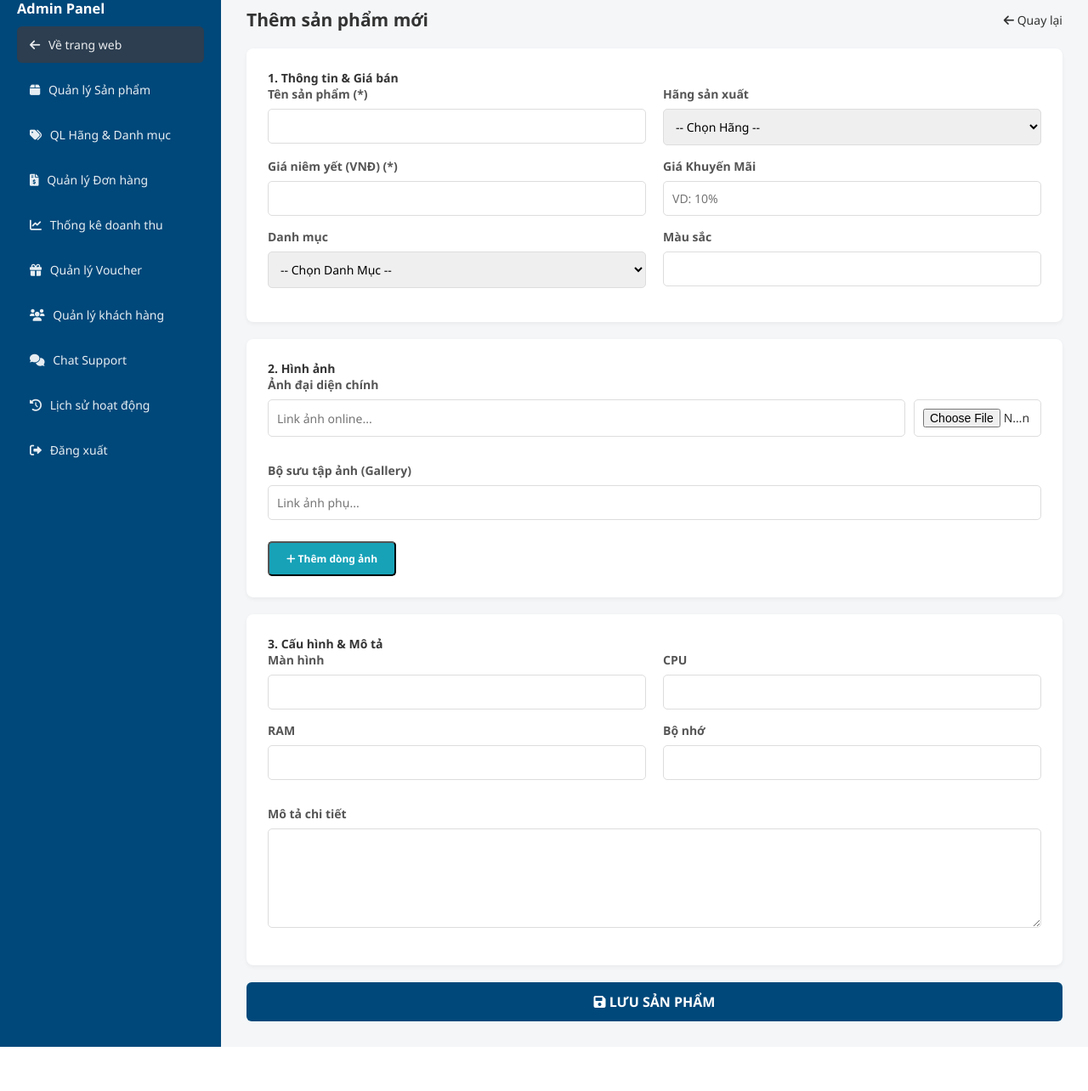
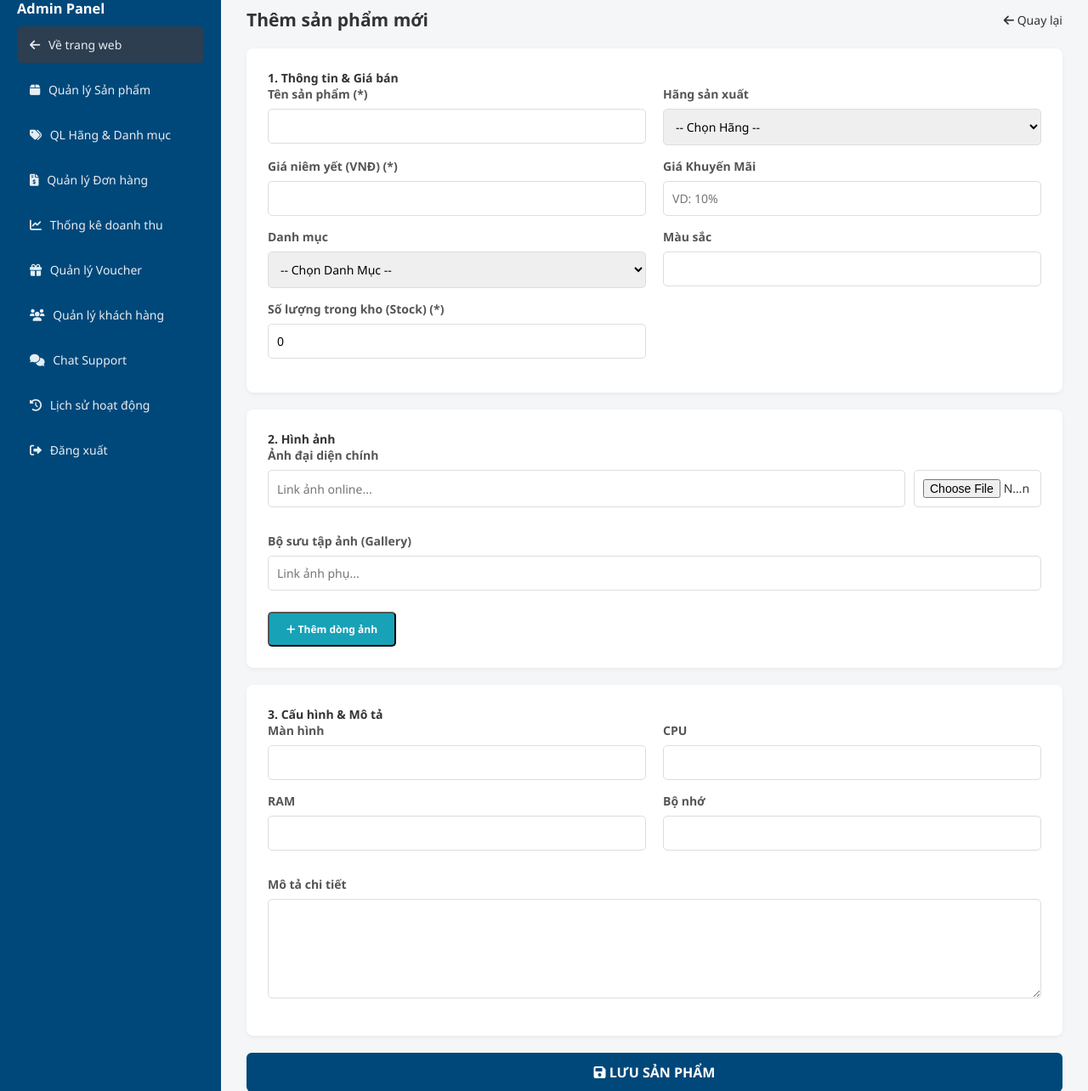
Before and after one commit to BinhIsReal/MobileStore, a PHP site: page /admin/product_form.php in a window 1280 px wide. Shown: the part 21-1305 px from the top of the page at 85% size. Before the commit the page ends 1253 px from the top, so only its background shows below. Run offline with PHP 8.4, Linux system fonts and the light colour scheme; the visitor is signed in with stand-in values (Sample User, id 1); tables that the repository leaves empty or names only in its code hold one stand-in row (values such as "Sample post"); some libraries are stand-ins or nearby versions.

Commit message:
update 3.2

```diff
--- a/admin/product_form.php
+++ b/admin/product_form.php
@@ -57,6 +57,9 @@ if ($_SERVER['REQUEST_METHOD'] == 'POST') {
     // SECURITY: Không dùng htmlspecialchars ở đây vì sẽ mã hóa khi in ra HTML; strip_tags đủ để loại XSS ở field text
     $desc = trim($_POST['description'] ?? '');
 
+    // Xử lý số lượng thực tế
+    $stock = isset($_POST['stock']) ? intval($_POST['stock']) : 0;
+
     // Xử lý ảnh
     $image = $_POST['image_link'] ?? '';
     if (isset($_FILES['image_file']) && $_FILES['image_file']['error'] === 0) {
@@ -88,13 +91,13 @@ if ($_SERVER['REQUEST_METHOD'] == 'POST') {
 
     // INSERT / UPDATE
     if ($id > 0) {
-        $sql = "UPDATE products SET name=?, price=?, sale_price=?, image=?, brand_id=?, category_id=?, colors=?, specs=?, description=? WHERE id=?";
+        $sql = "UPDATE products SET name=?, price=?, sale_price=?, image=?, brand_id=?, category_id=?, colors=?, specs=?, description=?, stock=? WHERE id=?";
         $stmt = $conn->prepare($sql);
-        $stmt->bind_param("sddsiisssi", $name, $price, $sale_price, $image, $brand_id, $category_id, $colors, $specs, $desc, $id);
+        $stmt->bind_param("sddsiisssii", $name, $price, $sale_price, $image, $brand_id, $category_id, $colors, $specs, $desc, $stock, $id);
     } else {
-        $sql = "INSERT INTO products (name, price, sale_price, image, brand_id, category_id, colors, specs, description) VALUES (?, ?, ?, ?, ?, ?, ?, ?, ?)";
+        $sql = "INSERT INTO products (name, price, sale_price, image, brand_id, category_id, colors, specs, description, stock) VALUES (?, ?, ?, ?, ?, ?, ?, ?, ?, ?)";
         $stmt = $conn->prepare($sql);
-        $stmt->bind_param("sddsiisss", $name, $price, $sale_price, $image, $brand_id, $category_id, $colors, $specs, $desc);
+        $stmt->bind_param("sddsiisssi", $name, $price, $sale_price, $image, $brand_id, $category_id, $colors, $specs, $desc, $stock);
     }
 
     if ($stmt->execute()) {
@@ -105,7 +108,7 @@ if ($_SERVER['REQUEST_METHOD'] == 'POST') {
         include_once '../includes/admin_logger.php';
         $new_data = [
             'name' => $name, 'price' => $price, 'sale_price' => $sale_price,
-            'brand_id' => $brand_id, 'category_id' => $category_id, 'colors' => $colors
+            'brand_id' => $brand_id, 'category_id' => $category_id, 'colors' => $colors, 'stock' => $stock
         ];
         if ($id > 0) {
             logAdminAction($conn, 'Sửa Sản Phẩm', 'admin/product_form.php', "Cập nhật sản phẩm: $name", $product, $new_data);
@@ -224,6 +227,14 @@ render_form:
                                 value="<?= htmlspecialchars($product['colors'] ?? '') ?>">
                         </div>
                     </div>
+                    <div class="grid-2">
+                        <div>
+                            <label class="form-label">Số lượng trong kho (Stock) (*)</label>
+                            <input type="number" name="stock" class="form-control" required min="0" placeholder="VD: 50"
+                                value="<?= isset($product['stock']) ? $product['stock'] : 0 ?>">
+                        </div>
+                        <div></div>
+                    </div>
                 </div>
 
                 <div class="form-section">
--- a/admin/products.php
+++ b/admin/products.php
@@ -170,7 +170,7 @@ $result = $stmt->get_result();
                             </td>
                             <td>
                                 <div class="product-name-text"><?= $row['name'] ?></div>
-                                <small class="product-stock-text">Kho: 100 (Demo)</small>
+                                <small class="product-stock-text">Kho: <?= isset($row['stock']) ? $row['stock'] : 0 ?></small>
                             </td>
                             <td><?= $row['cat_name'] ?></td>
                             <td><?= $row['brand_name'] ?></td>
--- a/api/chat_api.php
+++ b/api/chat_api.php
@@ -92,9 +92,18 @@ if ($action == 'send_message') {
 
             // 2. TÍCH HỢP RAG TÌM KIẾM SẢN PHẨM KHỚP Ý ĐỊNH MUA HÀNG
             $categories = ['điện thoại', 'màn hình', 'đồng hồ', 'linh kiện', 'pc', 'loa', 'máy ảnh', 'laptop', 'tai nghe', 'chuột', 'bàn phím', 'phụ kiện', 'smartwatch'];
-            $brands = ['iphone', 'samsung', 'xiaomi', 'oppo', 'vivo', 'asus', 'dell', 'hp', 'macbook', 'apple', 'sony', 'jbl', 'lg'];
-            $action_keywords = ['giá', 'mua', 'bao nhiêu', 'rẻ', 'tư vấn', 'tìm', 'có'];
-            $keywords = array_merge($categories, $brands, $action_keywords);
+            $brands = ['iphone', 'samsung', 'xiaomi', 'oppo', 'vivo', 'asus', 'dell', 'hp', 'macbook', 'apple', 'sony', 'jbl', 'lg', 'realme', 'nokia'];
+
+            // Tải thêm thương hiệu từ DB để đảm bảo không sót (VD: Realme, Huawei...)
+            $db_brands = $conn->query("SELECT name FROM brands");
+            if ($db_brands) {
+                while($b = $db_brands->fetch_assoc()) {
+                     $brands[] = mb_strtolower(trim($b['name']), 'UTF-8');
+                }
+            }
+
+            $action_keywords = ['giá', 'mua', 'bao', 'nhiêu', 'rẻ', 'tư', 'vấn', 'tìm', 'có', 'cần', 'xem'];
+            $keywords = array_merge($categories, $brands); // Tạm bỏ action_keywords khỏi $keywords để tránh nhiễu
 
             $msg_lower = mb_strtolower($msg, 'UTF-8');
             $has_intent = false;
@@ -118,16 +127,19 @@ if ($action == 'send_message') {
                 }
 
                 if (empty($search_term)) {
-                     // Dự phòng tìm kiếm từ khóa bất kỳ nếu chỉ hỏi "tư vấn", "giá",...
-                     preg_match_all('/\b\w+\b/u', mb_strtolower(str_replace($action_keywords, '', $msg), 'UTF-8'), $matches);
+                     // Dự phòng: Lấy các từ khóa sau khi đã loại bỏ stop-words
+                     $stop_words = array_merge($action_keywords, ['điện', 'thoại', 'máy', 'cái', 'tôi', 'mình', 'em', 'anh', 'chị', 'bạn', 'shop', 'ơi', 'à', 'ạ']);
+                     $clean_msg = str_replace($stop_words, '', $msg_lower);
+                     preg_match_all('/\b\w+\b/u', trim($clean_msg), $matches);
                      if (!empty($matches[0])) {
-                         $search_term = implode(' ', array_slice($matches[0], 0, 2));
+                         $search_term = implode(' ', array_slice($matches[0], 0, 3));
                      }
                 }
 
                 $like_term = "%{$search_term}%";
                 if ($search_term == '') $like_term = "%";
-                $search_stmt = $conn->prepare("SELECT id, name, price FROM products WHERE name LIKE ? LIMIT 5");
+                // ĐÃ SỬA: Lấy thêm stock để cung cấp số lượng thực tế cho Chatbot
+                $search_stmt = $conn->prepare("SELECT id, name, price, stock FROM products WHERE name LIKE ? LIMIT 8");
                 $search_stmt->bind_param("s", $like_term);
                 $search_stmt->execute();
                 $search_res = $search_stmt->get_result();
@@ -139,7 +151,8 @@ if ($action == 'send_message') {
                     while ($p = $search_res->fetch_assoc()) {
                         $price_format = number_format($p['price'], 0, ',', '.') . 'đ';
                         $url_product = $base_url . "/product_detail.php?id=" . $p['id'];
-                        $product_context .= "- {$p['name']} (Giá: {$price_format} - Link: {$url_product})\n";
+                        $status_str = ($p['stock'] > 0) ? "Còn {$p['stock']} SP" : "Hết hàng";
+                        $product_context .= "- {$p['name']} (Giá: {$price_format} - Trạng thái: {$status_str} - Link: {$url_product})\n";
                     }
                 } else {
                     $product_context = "Dạ hiện tại sản phẩm mẫu này bên trong kho đang tạm hết hàng...";
```
